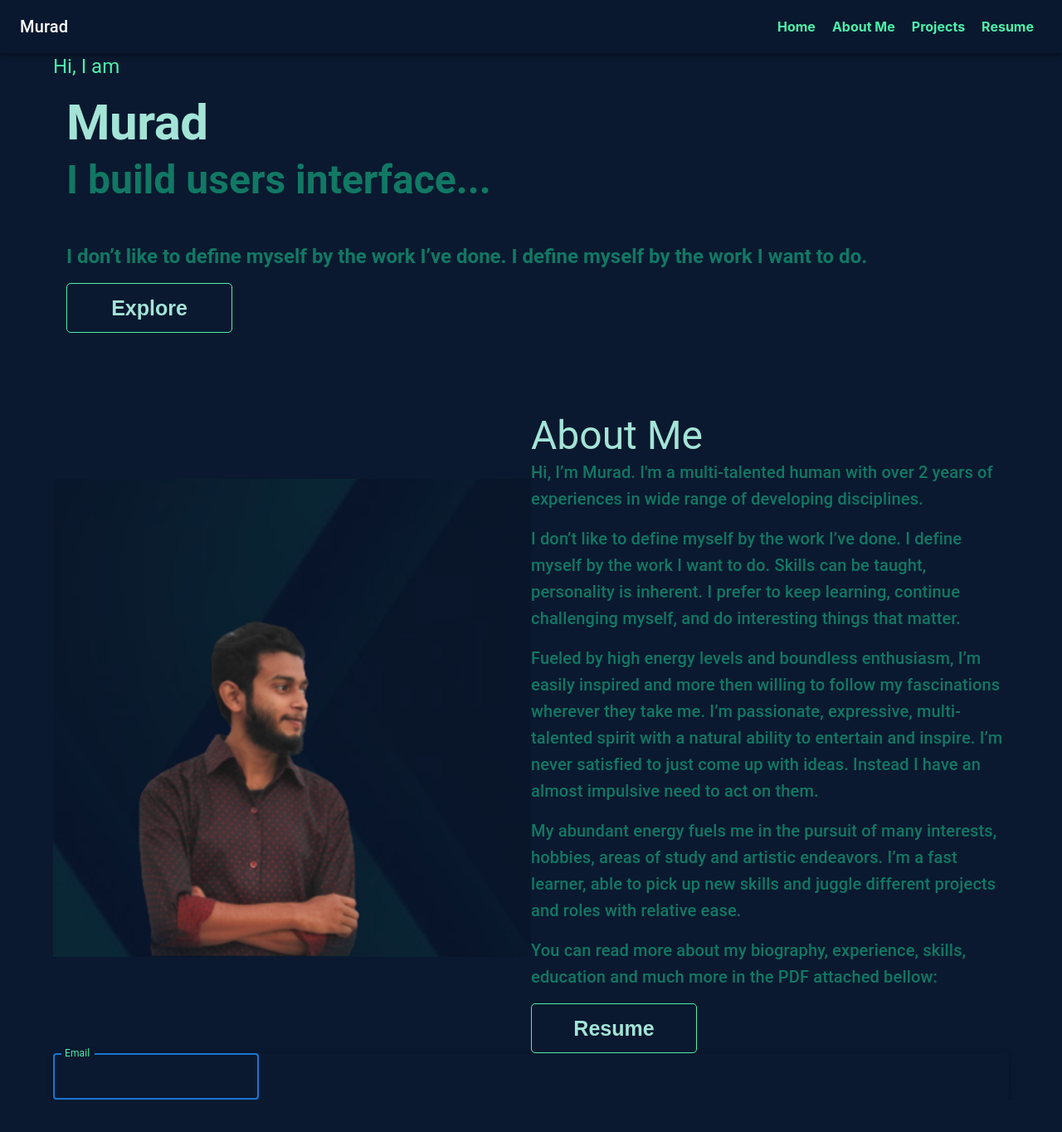
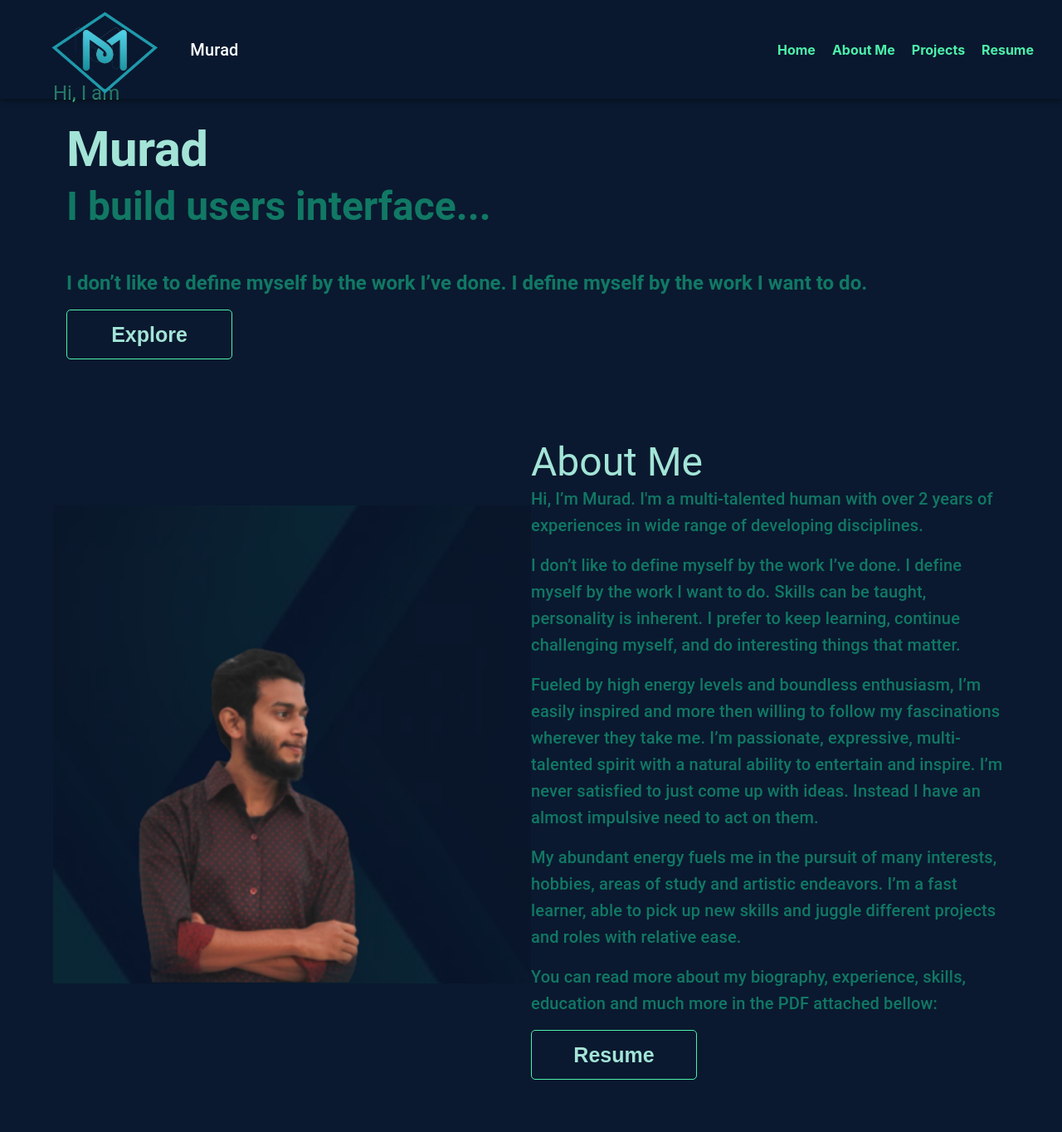
Before and after one commit to ano201/myPortfolio, a React (Create React App) app: page / in a window 1280 px wide. Shown: the top 1364 px of the page at 83% size. Before the commit the page ends 1325 px from the top, so only its background shows below. Built offline with nearby package versions, Linux system fonts and the light colour scheme.

Commit message:
test icon added

```diff
--- a/src/Pages/Home/Banner/Banner.js
+++ b/src/Pages/Home/Banner/Banner.js
@@ -5,7 +5,7 @@ import { HashLink } from 'react-router-hash-link';
 const Banner = () => {
     return (
         <Box id='home'>
-            <Grid sx={{ flexGrow: 1, mt: '4rem' }} sm={12} md={8}>
+            <Grid sx={{ flexGrow: 1, mt: '6rem' }} sm={12} md={8}>
                 <Typography className='neon-text' variant="h5" component="div" gutterBottom>
                     Hi, I am
                 </Typography>
--- a/src/Pages/Home/Form/ContactForm.js
+++ b/src/Pages/Home/Form/ContactForm.js
@@ -8,15 +8,13 @@ import TextField from '@mui/material/TextField';
 const ContactForm = () => {
 
     return (
-        <Box>
+        <Box sx={{ flexGrow: 1, mt: '6rem' }}>
             <Paper
                 elevation={3}
                 sx={{ backgroundColor: 'inherit' }}
             >
                 <form>
-                    <TextField label="Email"
-                    InputLabelProps={{ className: 'textField' }}
-                    focused />
+
                 </form>
             </Paper>
         </Box>
--- a/src/Pages/Home/Navigation/Navigation.js
+++ b/src/Pages/Home/Navigation/Navigation.js
@@ -8,6 +8,7 @@ import MenuIcon from '@mui/icons-material/Menu';
 import { HashLink } from 'react-router-hash-link';
 import { Grid } from '@mui/material';
 import NavDrawer from './NavDrawer/NavDrawer';
+import logo from '../../../images/logo.png';
 
 
 
@@ -32,6 +33,9 @@ const Navigation = () => {
             <Box sx={{ flexGrow: 1 }}>
                 <AppBar style={{ background: '#0a192f8e' }} position="fixed">
                     <Toolbar>
+                        <Grid sx={{width: 1/6}}>
+                            <img style={{ width: '100%' }} src={logo} alt="" />
+                        </Grid>
                         <Typography
                             variant="h6"
                             noWrap
```
Also changed, not shown: src/images/logo.png (added), 1 other file (tests, documents, lock files or other folders).
